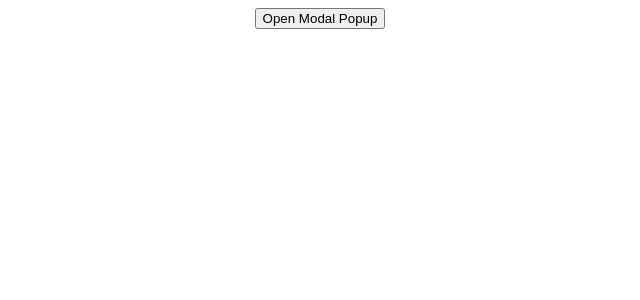
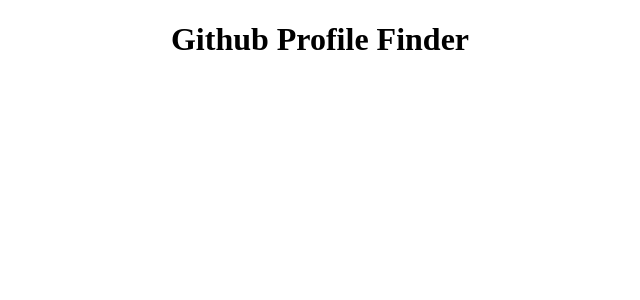
Before and after one commit to AhmedElyacoubiForJ/react-sandbox, a React (Create React App) app: page / in a window 1280 px wide. Shown: the top 300 px of the page, without its empty margins (320-960 px from the left). Built offline with nearby package versions, Linux system fonts and the light colour scheme; the HTML template or start-up script is replaced by a standard one.

Commit message:
Github profile finder mini project skeleton

```diff
--- a/src/App.js
+++ b/src/App.js
@@ -11,7 +11,8 @@
 // import LightDarkMode from "./freeCodeMapMinis/components/light-dark-mode";
 // import ScrollIndicator from "./freeCodeMapMinis/components/scroll-indicator";
 // import TabsApp from "./freeCodeMapMinis/components/cutom-tabs/tabs-app";
-import ModalTest from "./freeCodeMapMinis/components/custom-modal-popup/modal-test";
+// import ModalTest from "./freeCodeMapMinis/components/custom-modal-popup/modal-test";
+import GithubProfileFinder from "./freeCodeMapMinis/components/githup-profile-finder";
 
 // import FunctionUpdaterExample from "./BroCode/components/updater-functions";
 // import UpdateObjectExample from "./BroCode/components/update-objects-in-state";
@@ -61,8 +62,10 @@
       {/* <TabsApp /> */}
 
       {/* Custom Modal Popup */}
-      <ModalTest />
+      {/* <ModalTest /> */}
 
+      {/* Githup profile finder */}
+      <GithubProfileFinder />
 
       {/* ************************************************************ */}
 
--- /dev/null
+++ b/src/freeCodeMapMinis/components/githup-profile-finder/index.jsx
@@ -0,0 +1,10 @@
+import './styles.css';
+
+export default function GithubProfileFinder() {
+
+    return (
+        <div>
+            <h1>Github Profile Finder</h1>
+        </div>
+    )
+}
```
Also changed, not shown: src/freeCodeMapMinis/components/githup-profile-finder/User.jsx (added, +10 -0 lines), src/freeCodeMapMinis/components/githup-profile-finder/styles.css (added).
